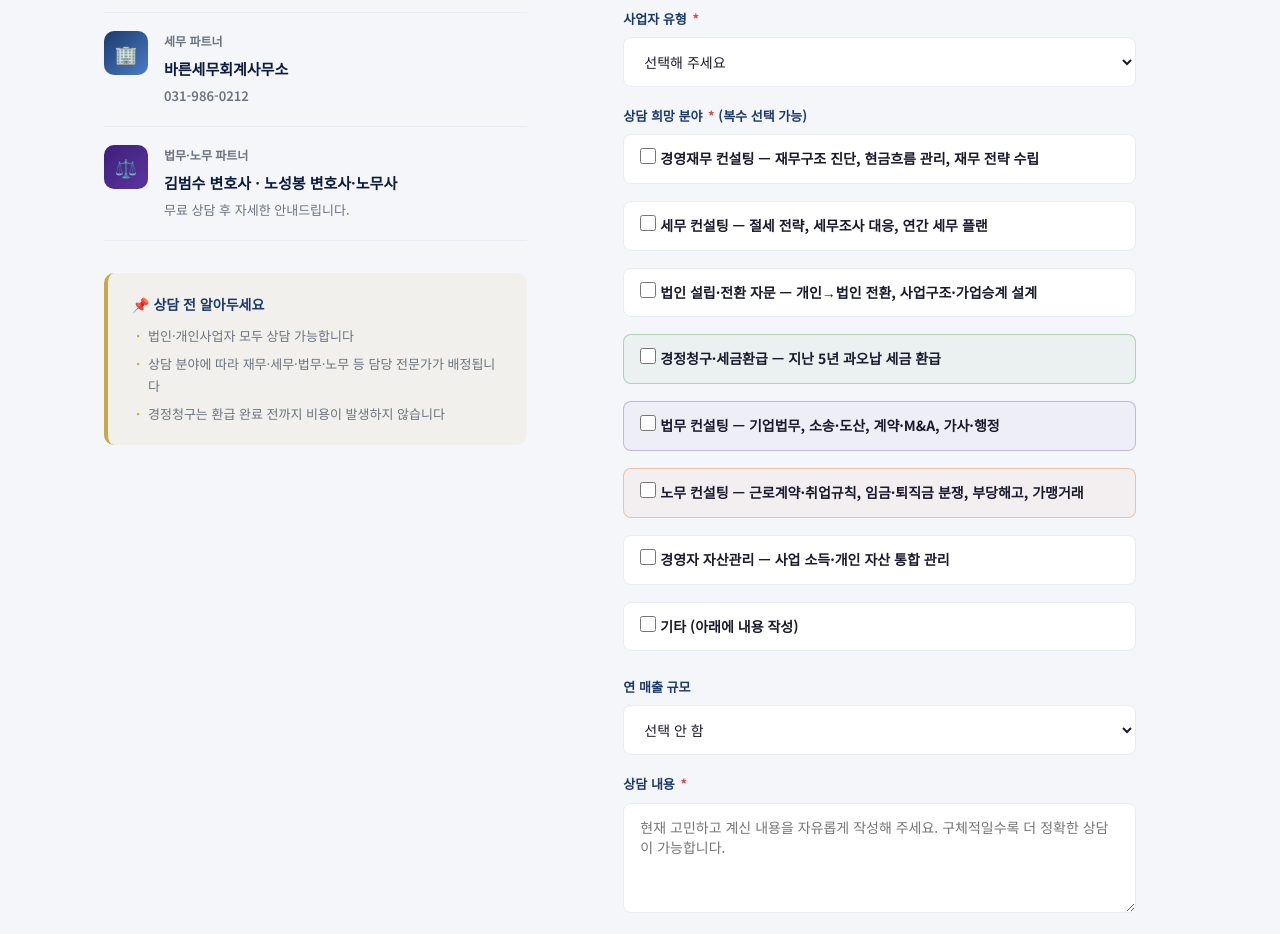
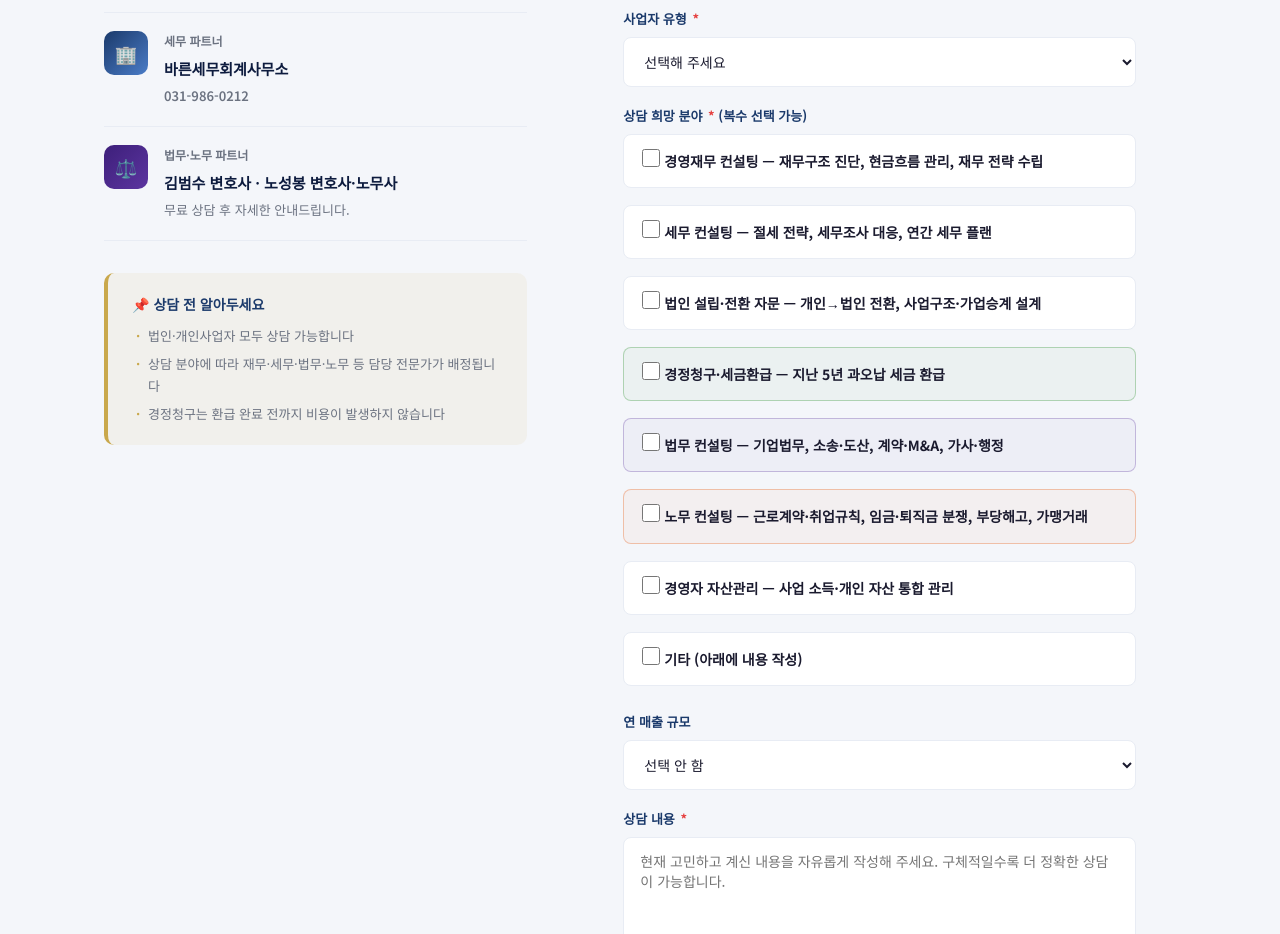
Before and after one commit to CeoALEX1223/successplan, a plain HTML site: page consult.html in a window 1280 px wide. Shown: the part 1320-2254 px from the top of the page. Drawn offline with Linux system fonts and the light colour scheme.

Commit message:
@ fix(consult): improve checkbox alignment and spacing
- gap 10px → 16px (체크박스-텍스트 간격 확대)
- checkbox align-self: center + margin: 0 (수직 가운데 정렬)
- checkbox 크기 16px → 18px
- span line-height: 1.5 (멀티라인 텍스트 정렬)

Co-Authored-By: Claude Sonnet 4.6 <noreply@anthropic.com>
@

```diff
--- a/consult.html
+++ b/consult.html
@@ -81,14 +81,17 @@
     .form-row { display: grid; grid-template-columns: 1fr 1fr; gap: 14px; }
     .form-check-group { display: flex; flex-direction: column; gap: 10px; }
     .form-check {
-      display: flex; align-items: center; gap: 10px;
-      padding: 12px 16px; border-radius: 8px; background: var(--white);
+      display: flex; align-items: center; gap: 16px;
+      padding: 14px 18px; border-radius: 8px; background: var(--white);
       border: 1.5px solid var(--gray-light); cursor: pointer;
       transition: all 0.2s;
     }
     .form-check:hover { border-color: var(--navy-light); }
-    .form-check input[type="checkbox"] { width: 16px; height: 16px; accent-color: var(--navy-primary); flex-shrink: 0; }
-    .form-check span { font-size: 14px; color: var(--text-dark); }
+    .form-check input[type="checkbox"] {
+      width: 18px; height: 18px; accent-color: var(--navy-primary);
+      flex-shrink: 0; align-self: center; margin: 0; cursor: pointer;
+    }
+    .form-check span { font-size: 14px; color: var(--text-dark); line-height: 1.5; }
     .form-submit {
       width: 100%; padding: 16px;
       background: linear-gradient(135deg, var(--navy-primary), var(--navy-medium));
```
